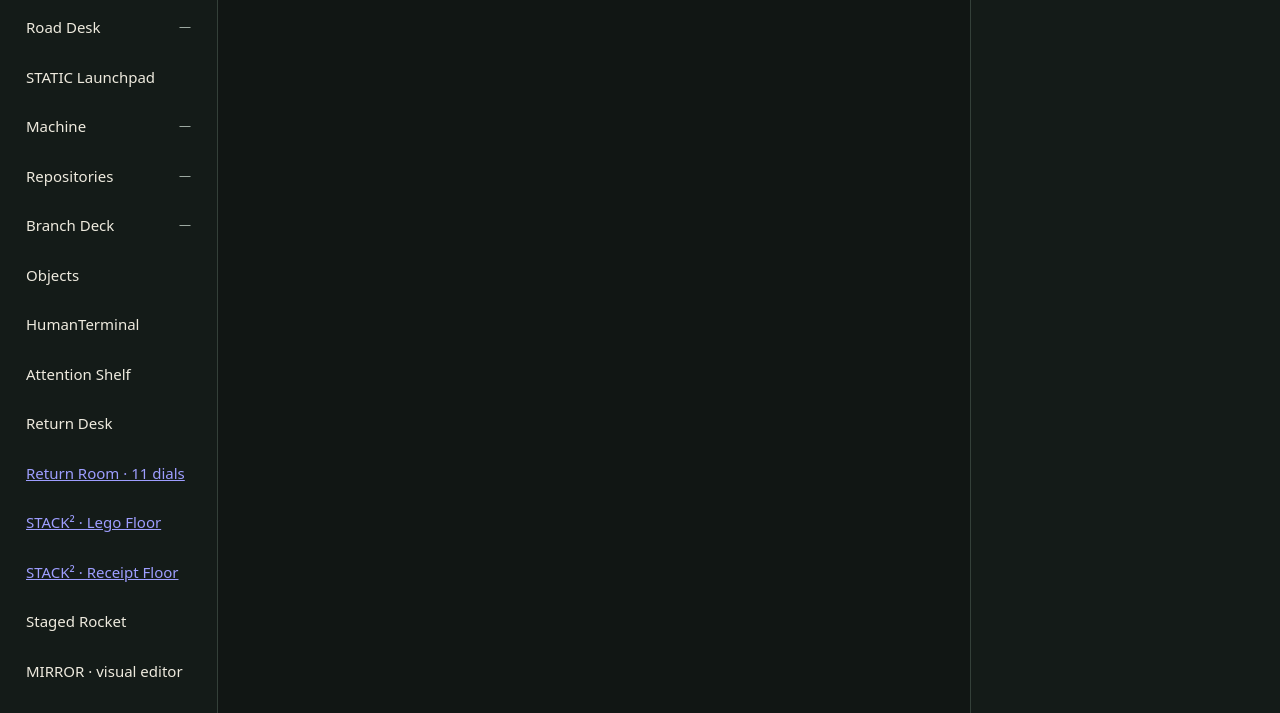
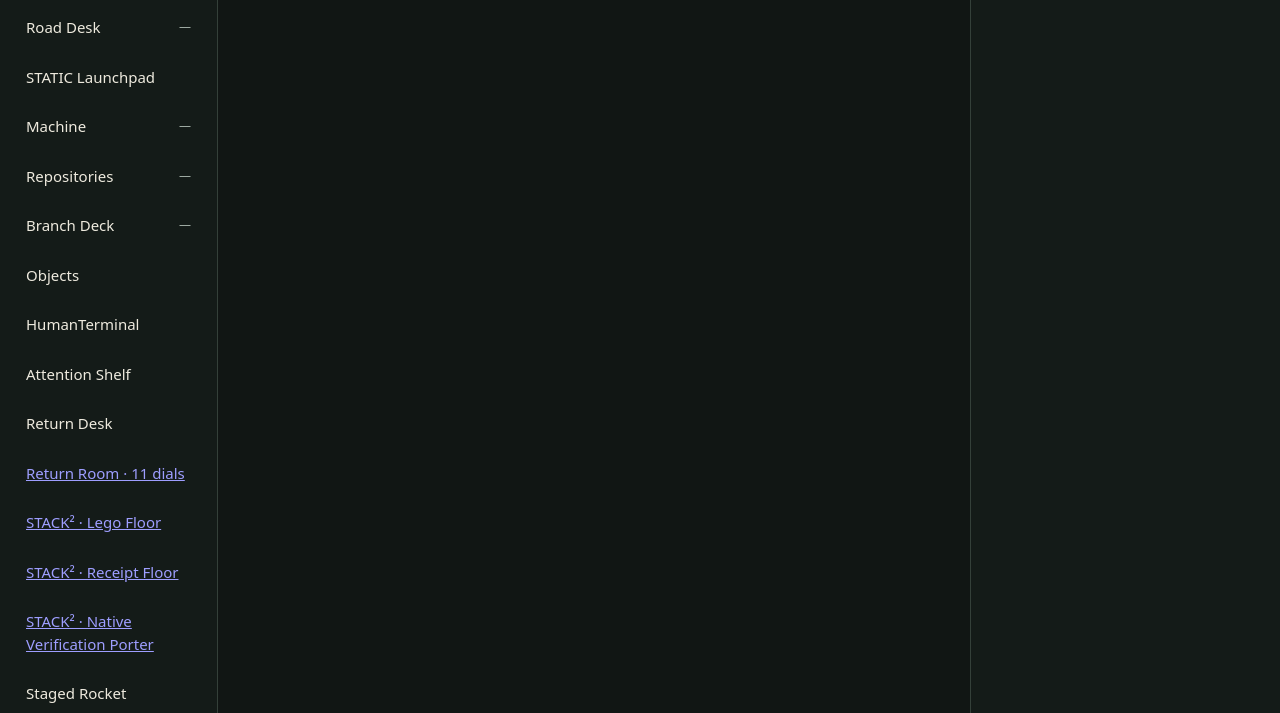
Before and after one commit to the-static-collective/static-workbench, a plain HTML site: page static_workbench/web/index.html in a window 1280 px wide. Shown: the part 239-952 px from the top of the page. Drawn offline with Linux system fonts and the light colour scheme; files that its build step writes are made by us from their sources; no server answers; files whose address does not match are found by name.

Commit message:
feat(stack² 025): make native verification door discoverable from existing workbench

```diff
--- a/static_workbench/web/index.html
+++ b/static_workbench/web/index.html
@@ -35,6 +35,7 @@
         <a class="nav-button" href="/return-room">Return Room · 11 dials</a>
         <a class="nav-button" href="/stack-floor">STACK² · Lego Floor</a>
         <a class="nav-button" href="/receipt-floor">STACK² · Receipt Floor</a>
+        <a class="nav-button" href="/receipt-verification">STACK² · Native Verification Porter</a>
         <button class="nav-button" data-view="rocket">Staged Rocket</button>
         <button class="nav-button" data-view="mirror">MIRROR · visual editor</button>
         <button class="nav-button" data-view="composition">Composition inspection</button>
```
